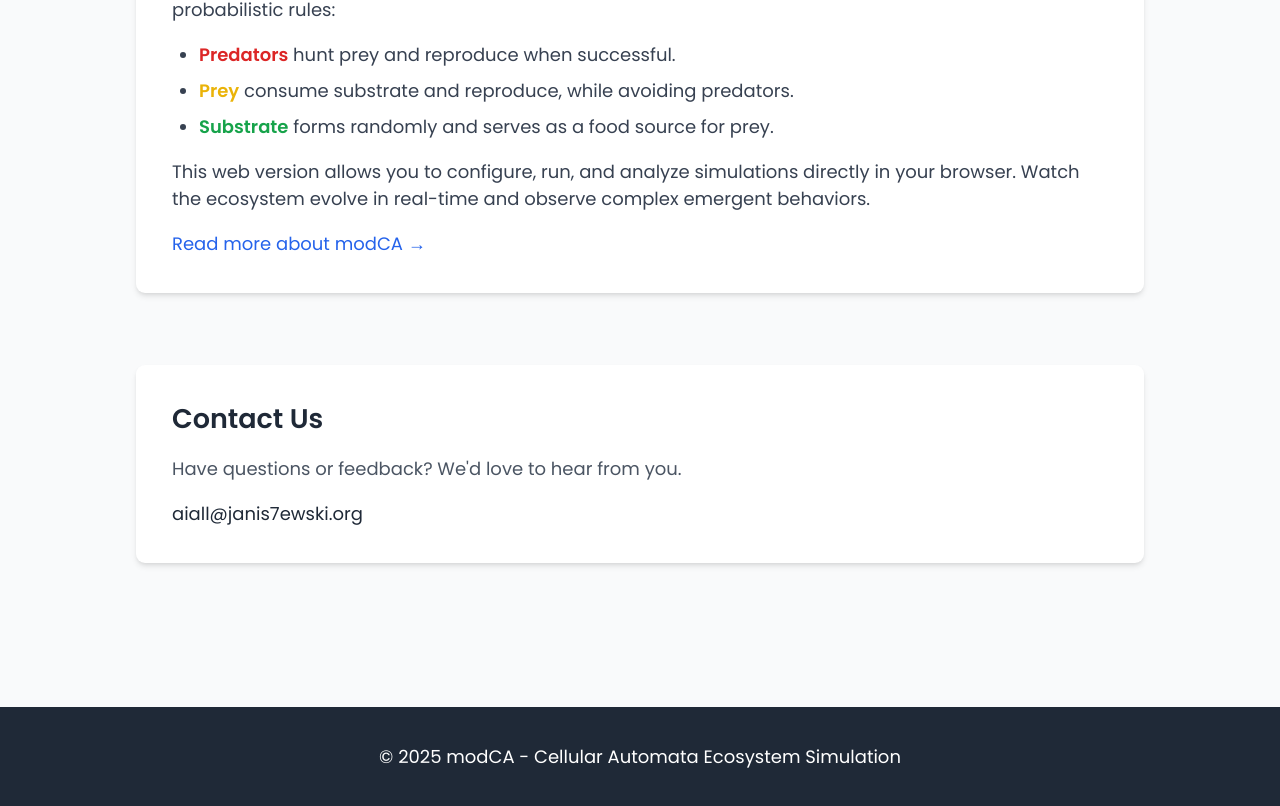
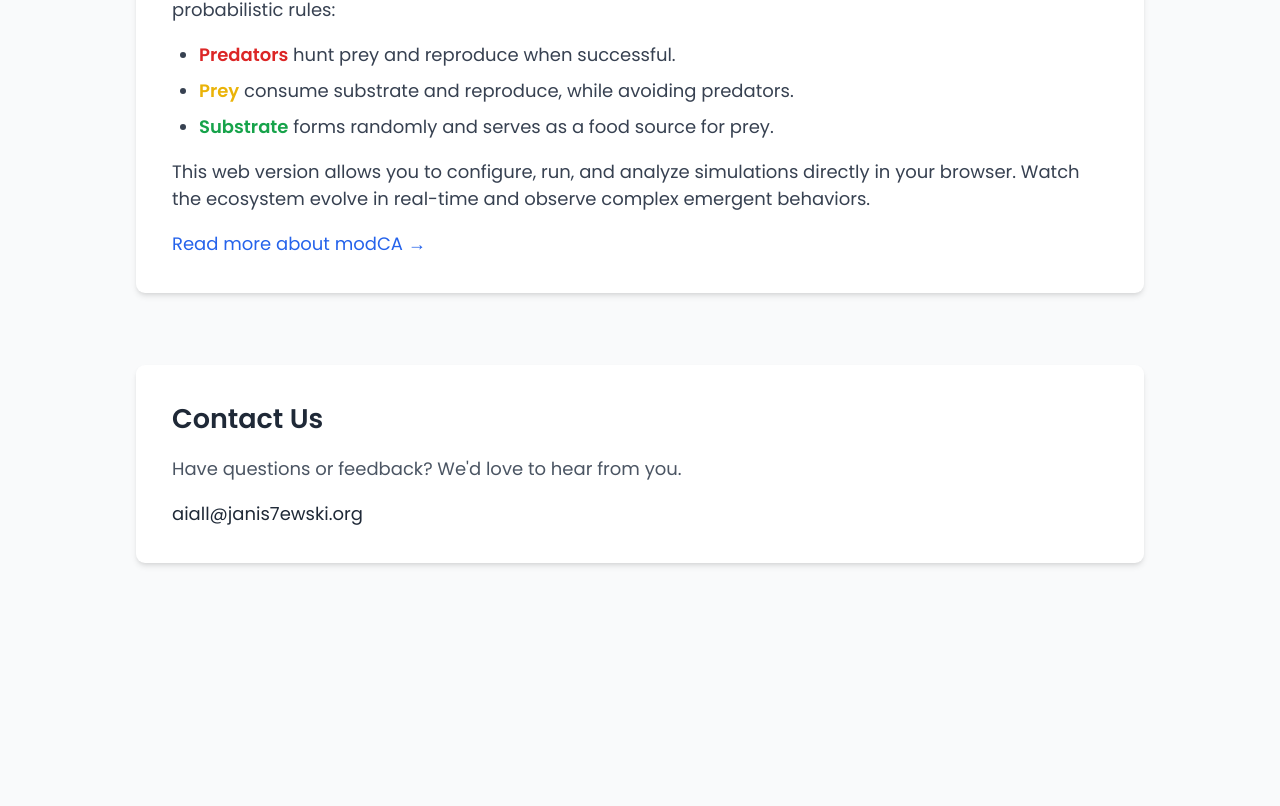
Before and after one commit to AIAll-TARS/modCA, a Next.js app in the folder frontend/: page / in a window 1280 px wide. Shown: the part 724-1530 px from the top of the page. After the commit the page ends 1359 px from the top, so only its background shows below. Built offline with nearby package versions, Linux system fonts and the light colour scheme.

Commit message:
feat(frontend): remove copyright footer from homepage

```diff
--- a/frontend/src/pages/index.tsx
+++ b/frontend/src/pages/index.tsx
@@ -120,12 +120,6 @@ export default function Home() {
                         </div>
                     </div>
                 </div>
-
-                <footer className="bg-gray-800 text-white py-8 mt-16">
-                    <div className="container mx-auto px-4 text-center">
-                        <p>© {new Date().getFullYear()} modCA - Cellular Automata Ecosystem Simulation</p>
-                    </div>
-                </footer>
             </main>
         </>
     )
```
